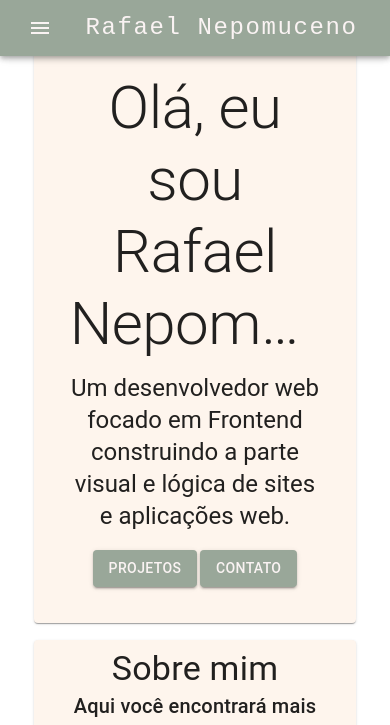
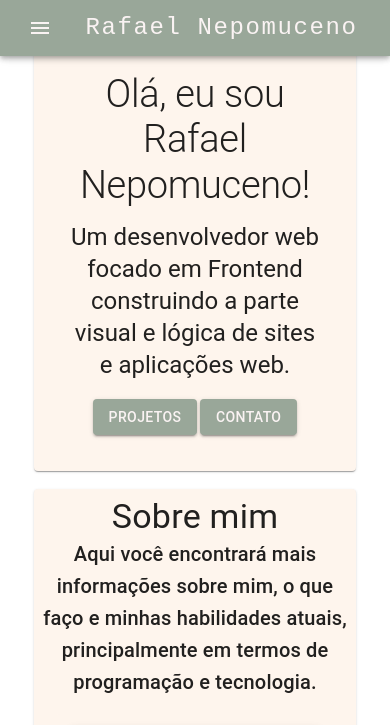
Before and after one commit to rafaelnepomuceno00/portfolio, a Gatsby site: page / in a window 390 px wide. Shown: the top 725 px of the page. Built offline with nearby package versions, Linux system fonts and the light colour scheme; Gatsby itself is replaced by a stand-in of ours.

Commit message:
Fix responsive text

```diff
--- a/src/components/Home.js
+++ b/src/components/Home.js
@@ -1,5 +1,11 @@
 import { ThemeProvider } from "@emotion/react";
-import { Button, Paper, Typography, createTheme } from "@mui/material";
+import {
+  Button,
+  Paper,
+  Typography,
+  createTheme,
+  responsiveFontSizes,
+} from "@mui/material";
 import React from "react";
 import theme from "../theme";
 
@@ -18,11 +24,14 @@ const HomeTheme = createTheme({
     },
   },
 });
+let h2Style = createTheme();
+h2Style = responsiveFontSizes(h2Style);
 function Home(props) {
   return (
     <>
       <ThemeProvider theme={HomeTheme}>
         <Paper id="home">
+          <ThemeProvider theme={h2Style}>
             <Typography
               variant="h2"
               sx={{ overflow: "hidden", textOverflow: "ellipsis" }}
@@ -31,6 +40,7 @@ function Home(props) {
                 ? "Olá, eu sou Rafael Nepomuceno!"
                 : "Hello, I am Rafael Nepomuceno!"}
             </Typography>
+          </ThemeProvider>
           <Typography variant="h5" sx={{ paddingTop: "5%" }}>
             {props.language === "ptbr"
               ? "Um desenvolvedor web focado em Frontend construindo a parte visual e lógica de sites e aplicações web."
--- a/src/pages/style.css
+++ b/src/pages/style.css
@@ -4,18 +4,3 @@ body {
 html {
   scroll-behavior: smooth;
 }
-
-.css-aap07l-MuiTypography-root {
-  font-size: 3.75rem;
-}
-.css-1dyc527 {
-  font-size: 3.75rem;
-}
-@media (max-width: 600px) {
-  .css-1dyc527 {
-    font-size: 1.5rem;
-  }
-  .css-aap07l-MuiTypography-root {
-    font-size: 2.5rem;
-  }
-}
```
Lines whose indentation alone changed are shown as unchanged.
